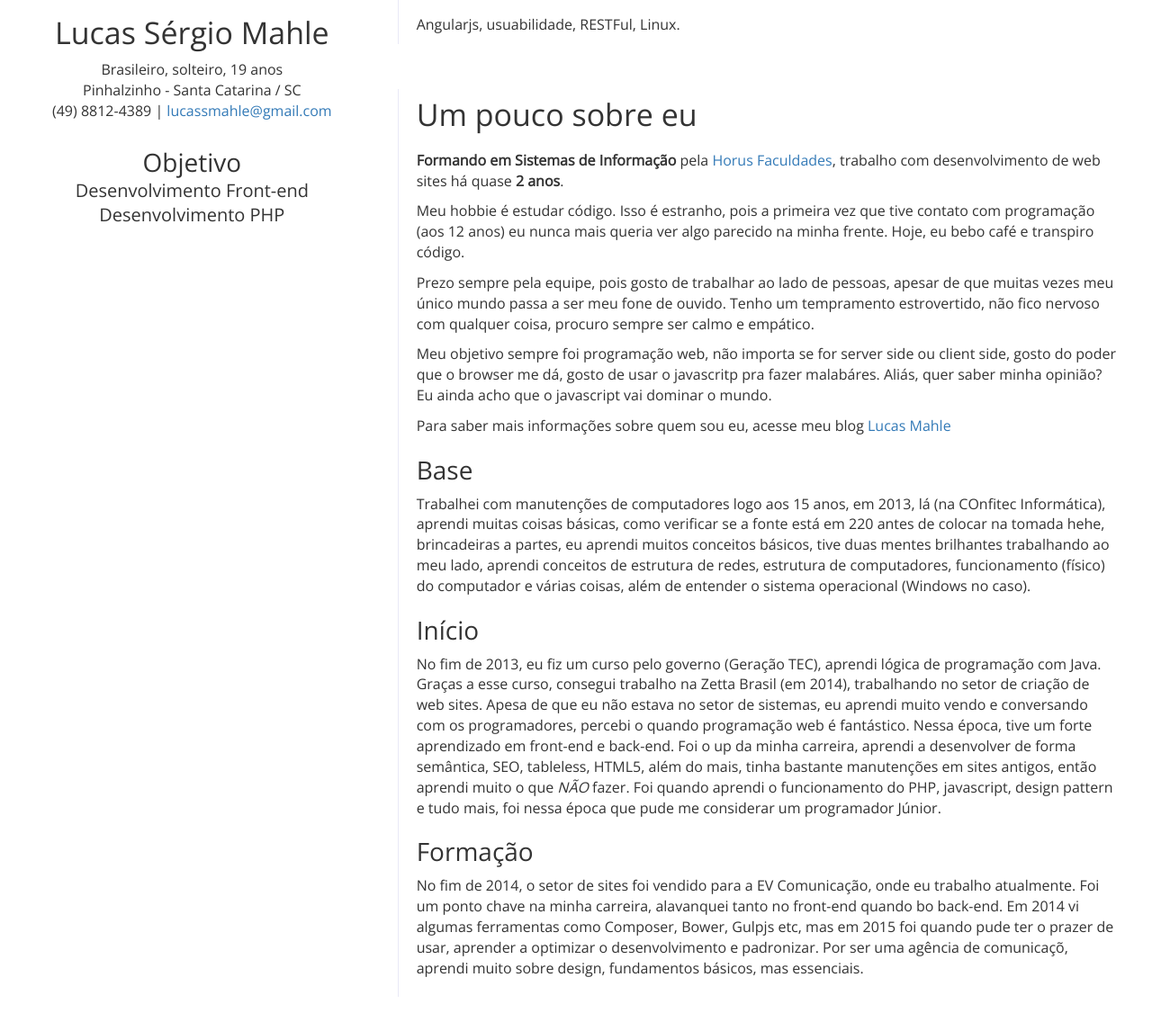
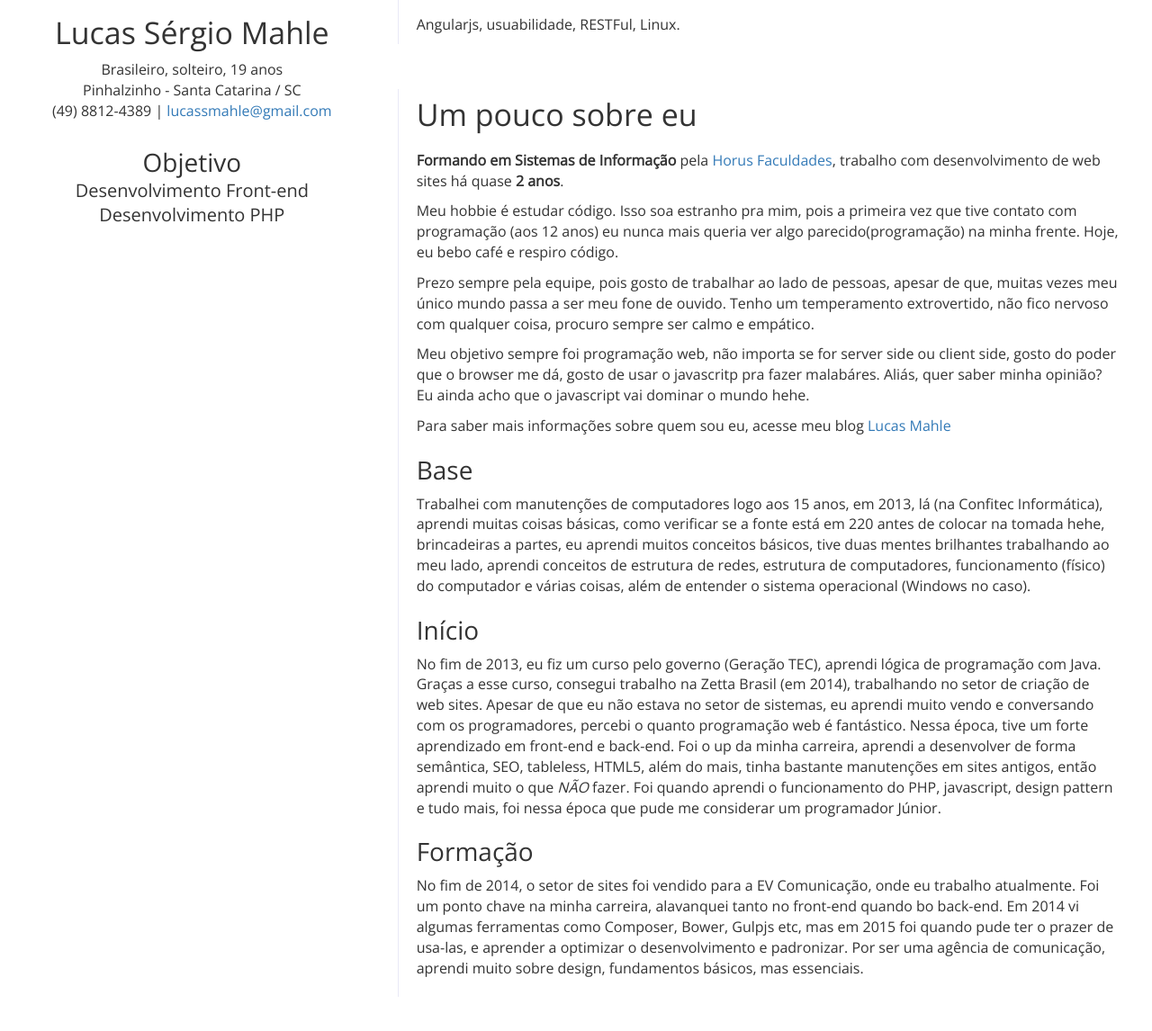
Before and after one commit to lucasmahle/lucasmahle.github.io, a Jekyll site: the page built from curriculo/index.html, in a window 1280 px wide and 1400 px high, cut to the strip 254-1400 px from the top of the window. Shown: the whole strip at 90% size. Built offline with Jekyll 4.4.1, drawn with Linux system fonts in a browser that asks for light colours; Markdown is read by kramdown in place of the engine named in the settings.

Commit message:
Ortografia #2

```diff
--- a/curriculo/index.html
+++ b/curriculo/index.html
@@ -96,25 +96,25 @@ permalink: /curriculo/index.html
 						<div class="editor">
 							<p><strong>Formando em Sistemas de Informação</strong> pela <a href="http://www.horus.edu.br">Horus Faculdades</a>, trabalho com desenvolvimento de web sites há quase <strong>2 anos</strong>.</p>
 
-							<p>Meu hobbie é estudar código. Isso é estranho, pois a primeira vez que tive contato com programação (aos 12 anos) eu nunca mais queria ver algo parecido na minha frente. Hoje, eu bebo café e transpiro código.</p>
+							<p>Meu hobbie é estudar código. Isso soa estranho pra mim, pois a primeira vez que tive contato com programação (aos 12 anos) eu nunca mais queria ver algo parecido(programação)  na minha frente. Hoje, eu bebo café e respiro código.</p>
 
-							<p>Prezo sempre pela equipe, pois gosto de trabalhar ao lado de pessoas, apesar de que muitas vezes meu único mundo passa a ser meu fone de ouvido. Tenho um tempramento estrovertido, não fico nervoso com qualquer coisa, procuro sempre ser calmo e empático.</p>
+							<p>Prezo sempre pela equipe, pois gosto de trabalhar ao lado de pessoas, apesar de que, muitas vezes meu único mundo passa a ser meu fone de ouvido. Tenho um temperamento extrovertido, não fico nervoso com qualquer coisa, procuro sempre ser calmo e empático.</p>
 
-							<p>Meu objetivo sempre foi programação web, não importa se for server side ou client side, gosto do poder que o browser me dá, gosto de usar o javascritp pra fazer malabáres. Aliás, quer saber minha opinião? Eu ainda acho que o javascript vai dominar o mundo.</p>
+							<p>Meu objetivo sempre foi programação web, não importa se for server side ou client side, gosto do poder que o browser me dá, gosto de usar o javascritp pra fazer malabáres. Aliás, quer saber minha opinião? Eu ainda acho que o javascript vai dominar o mundo hehe.</p>
 
 							<p>Para saber mais informações sobre quem sou eu, acesse meu blog <a href="//lucasmahle.com.br">Lucas Mahle</a></p>
 
 							<h3>Base</h3>
 
-							<p>Trabalhei com manutenções de computadores logo aos 15 anos, em 2013, lá (na COnfitec Informática), aprendi muitas coisas básicas, como verificar se a fonte está em 220 antes de colocar na tomada hehe, brincadeiras a partes, eu aprendi muitos conceitos básicos, tive duas mentes brilhantes trabalhando ao meu lado, aprendi conceitos de estrutura de redes, estrutura de computadores, funcionamento (físico) do computador e várias coisas, além de entender o sistema operacional (Windows no caso).</p>
+							<p>Trabalhei com manutenções de computadores logo aos 15 anos, em 2013, lá (na Confitec Informática), aprendi muitas coisas básicas, como verificar se a fonte está em 220 antes de colocar na tomada hehe, brincadeiras a partes, eu aprendi muitos conceitos básicos, tive duas mentes brilhantes trabalhando ao meu lado, aprendi conceitos de estrutura de redes, estrutura de computadores, funcionamento (físico) do computador e várias coisas, além de entender o sistema operacional (Windows no caso).</p>
 
 							<h3>Início</h3>
 
-							<p>No fim de 2013, eu fiz um curso pelo governo (Geração TEC), aprendi lógica de programação com Java. Graças a esse curso, consegui trabalho na Zetta Brasil (em 2014), trabalhando no setor de criação de web sites. Apesa de que eu não estava no setor de sistemas, eu aprendi muito vendo e conversando com os programadores, percebi o quando programação web é fantástico. Nessa época, tive um forte aprendizado em front-end e back-end. Foi o up da minha carreira, aprendi a desenvolver de forma semântica, SEO, tableless, HTML5, além do mais, tinha bastante manutenções em sites antigos, então aprendi muito o que <i>NÃO</i> fazer. Foi quando aprendi o funcionamento do PHP, javascript, design pattern e tudo mais, foi nessa época que pude me considerar um programador Júnior.</p>
+							<p>No fim de 2013, eu fiz um curso pelo governo (Geração TEC), aprendi lógica de programação com Java. Graças a esse curso, consegui trabalho na Zetta Brasil (em 2014), trabalhando no setor de criação de web sites. Apesar de que eu não estava no setor de sistemas, eu aprendi muito vendo e conversando com os programadores, percebi o quanto programação web é fantástico. Nessa época, tive um forte aprendizado em front-end e back-end. Foi o up da minha carreira, aprendi a desenvolver de forma semântica, SEO, tableless, HTML5, além do mais, tinha bastante manutenções em sites antigos, então aprendi muito o que <i>NÃO</i> fazer. Foi quando aprendi o funcionamento do PHP, javascript, design pattern e tudo mais, foi nessa época que pude me considerar um programador Júnior.</p>
 
 							<h3>Formação</h3>
 
-							<p>No fim de 2014, o setor de sites foi vendido para a EV Comunicação, onde eu trabalho atualmente. Foi um ponto chave na minha carreira, alavanquei tanto no front-end quando bo back-end. Em 2014 vi algumas ferramentas como Composer, Bower, Gulpjs etc, mas em 2015 foi quando pude ter o prazer de usar, aprender a optimizar o desenvolvimento e padronizar. Por ser uma agência de comunicaçõ, aprendi muito sobre design, fundamentos básicos, mas essenciais.</p>
+							<p>No fim de 2014, o setor de sites foi vendido para a EV Comunicação, onde eu trabalho atualmente. Foi um ponto chave na minha carreira, alavanquei tanto no front-end quando bo back-end. Em 2014 vi algumas ferramentas como Composer, Bower, Gulpjs etc, mas em 2015 foi quando pude ter o prazer de usa-las, e aprender a optimizar o desenvolvimento e padronizar. Por ser uma agência de comunicação, aprendi muito sobre design, fundamentos básicos, mas essenciais.</p>
 
 
 						</div>
```
